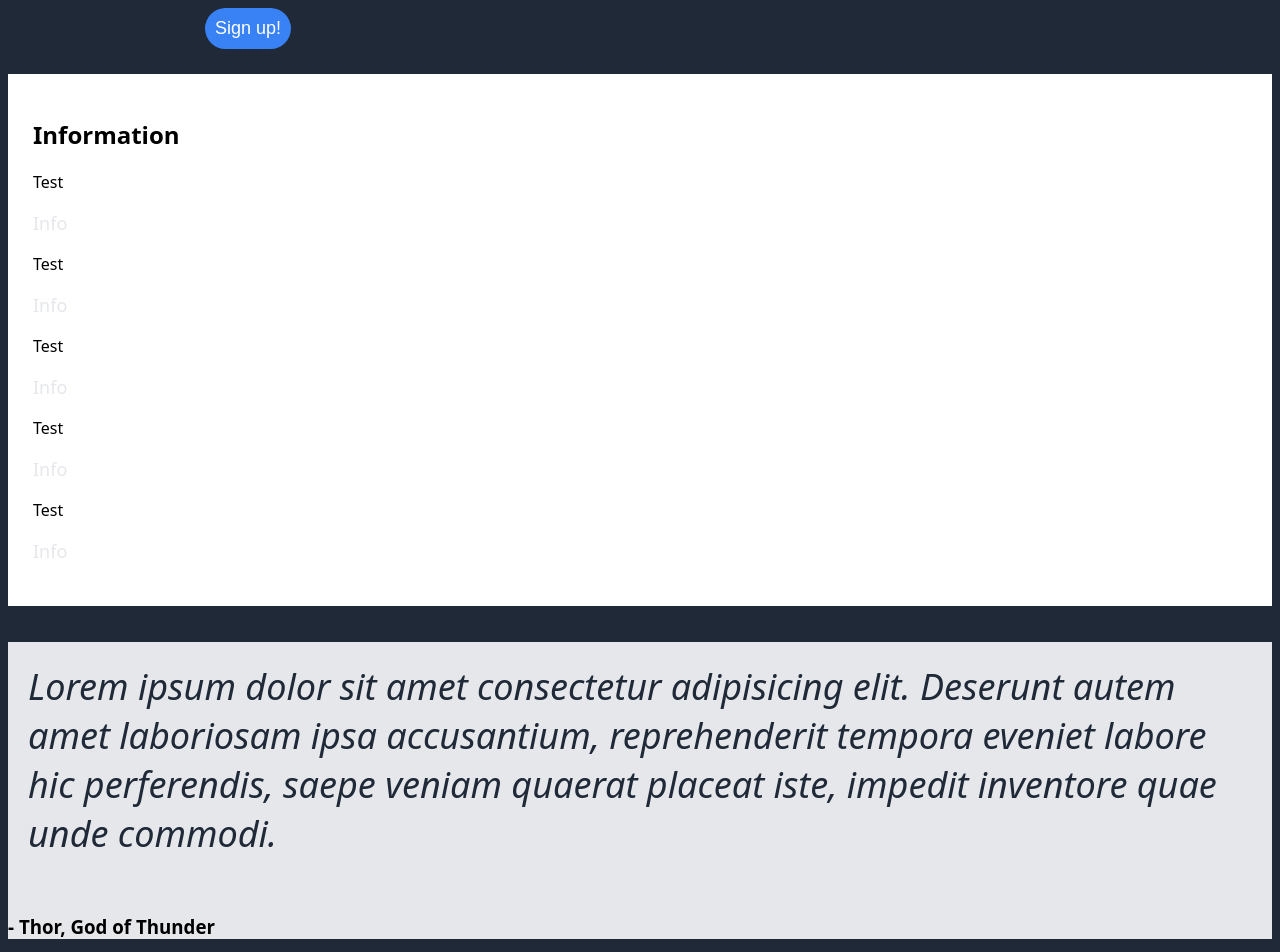
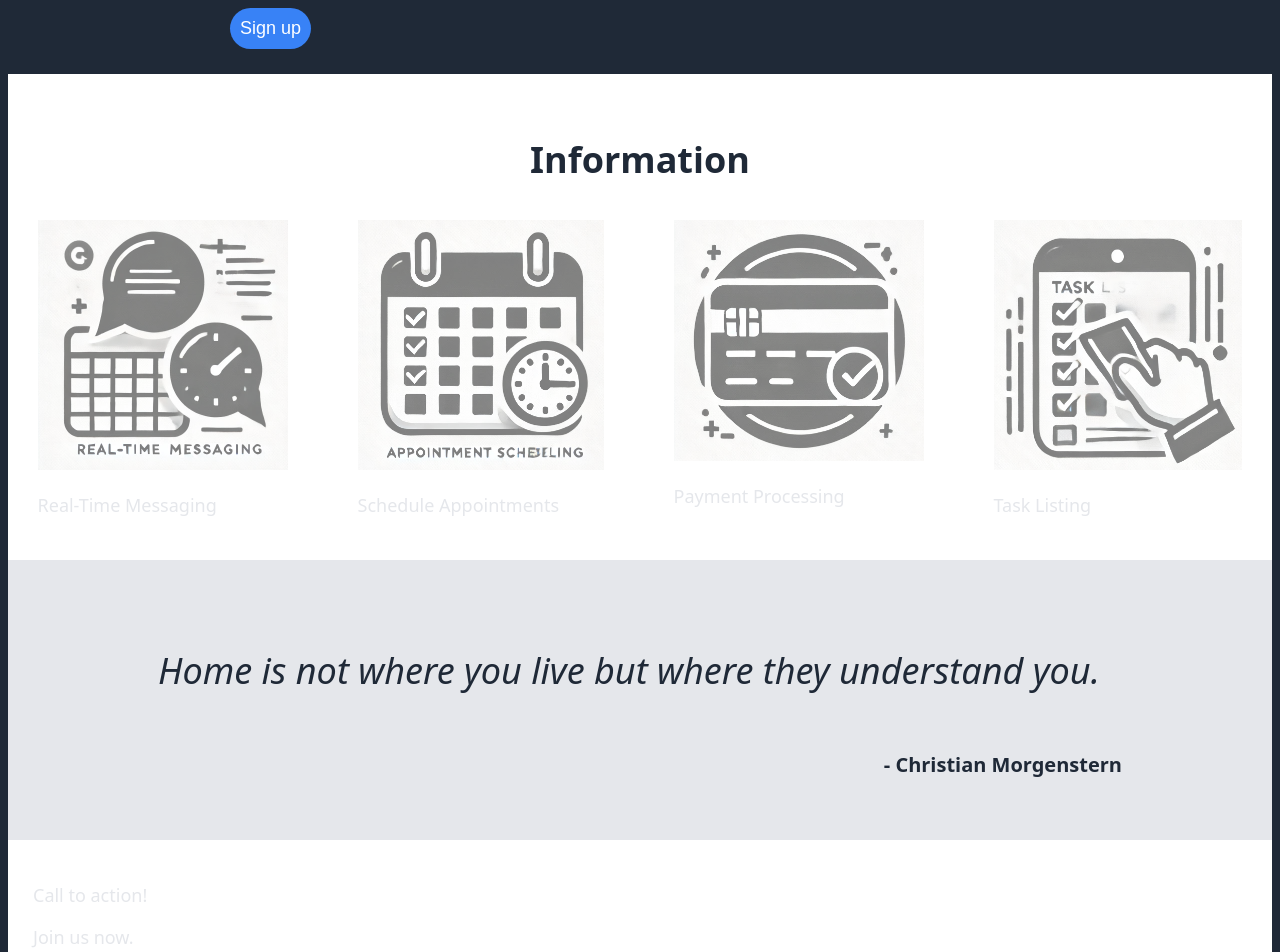
Before and after one commit to akmasta/losco, a plain HTML site: page index.html in a window 1280 px wide. Shown: the part 515-1467 px from the top of the page. Drawn offline with Linux system fonts and the light colour scheme.

Commit message:
Adding more images files and css.
Creating content and stylistic accessible sections.

```diff
--- a/index.html
+++ b/index.html
@@ -27,44 +27,41 @@
         <div class="left">
             <h1>connect, to where you are.</h1>
             <p>Send DMs to nearby businesses, like your favorite bakery or boutique, and make an appointment or ask for stock. Check out the restaurants and services around you, shoot them a message, and even pay for your goods — all in the same app. No more fussing with cash or cards at the counter; just tap your phone and you're set. Join today!</p>
-            <button>Sign up!</button>
+            <button>Sign up</button>
         </div>
         <div class="right">
-            <img src="./images/berlin.png" class="feather-edge">
+            <img class="opac" src="./images/berlin.png">
         </div>
     </div>
 
 <!-- This is the info section -->
     <div class="info">
-        <h2>Information</h2>
+        <h3>Information</h3>
         <div class="cards">
             <div class="setcard">
-                <card>Test</card>
-                <p>Info</p>
+                <img src="./images/realtime.png">
+                <p>Real-Time Messaging</p>
             </div>
             <div class="setcard">
-                <card>Test</card>
-                <p>Info</p>
+                <img src="./images/appointment.png">
+                <p>Schedule Appointments</p>
             </div>
             <div class="setcard">
-                <card>Test</card>
-                <p>Info</p>
+                <img src="./images/payment.png">
+                <p>Payment Processing</p>
             </div>
             <div class="setcard">
-                <card>Test</card>
-                <p>Info</p>
-            </div>
-            <div class="setcard">
-                <card>Test</card>
-                <p>Info</p>
+                <img src="./images/task.png">
+                <p>Task Listing</p>
             </div>
         </div>
     </div>
 
 <!-- This is the quote section -->
     <div class="quote-section">
-        <p class="quote">Lorem ipsum dolor sit amet consectetur adipisicing elit. Deserunt autem amet laboriosam ipsa accusantium, reprehenderit tempora eveniet labore hic perferendis, saepe veniam quaerat placeat iste, impedit inventore quae unde commodi.</p>
-        <h3>- Thor, God of Thunder</h3>
+        <p class="quote">Home is not where you live but where they understand you.</p>
+        <p class="author">- Christian Morgenstern</p>
+        <h4></h4>
     </div>
 
 <!-- This is the action section -->
--- a/style.css
+++ b/style.css
@@ -54,11 +54,14 @@ button {
     padding: 10px;
 }
 
-img {
-    max-width: 300px;
-    max-height: 300px;
+img, .opac {
+    max-width: 250px;
+    max-height: 250px;
+    opacity: 0.5;
+}
+
+.opac {
     border-radius: 300px;
-    opacity: 0.8;
 }
 
 h1 {
@@ -77,14 +80,40 @@ p, li {
     padding: 25px;
 }
 
+h3 {
+    color: #1F2937;
+    font-size: 36px;
+    font-weight: 900;
+    display: flex;
+    justify-content: center;
+}
+
+.cards {
+    display: flex;
+    justify-content: center;
+    gap: 70px;
+}
+
 .quote-section {
     background:#E5E7EB;
+    display: flex;
+    flex-direction: column;
 }
 
-.quote {
+.quote, .author {
     color: #1F2937;
     font-size: 36px;
     font-weight: lighter;
     font-style: italic;
-    padding: 20px;
+    padding-top: 50px;
+    padding-left: 150px;
+    padding-right: 150px;
 }
+
+.author {
+    font-style: normal;
+    font-size: 20px;
+    font-weight: 700;
+    text-align: right;
+    padding-top: 0;
+}
```
Also changed, not shown: images/appointment.png (added), images/payment.png (added), images/realtime.png (added), images/task.png (added).
